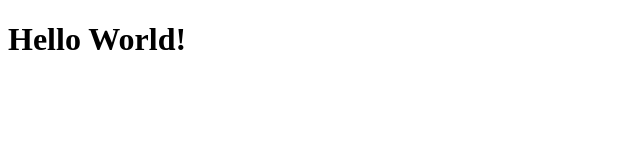
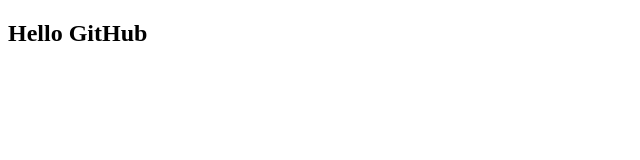
Before and after one commit to BytesHouse/lesson-08-github-part-2, a plain HTML site: page index.html in a window 1280 px wide. Shown: the whole page, without its empty margins (0-640 px from the left). Drawn offline with Linux system fonts and the light colour scheme.

Commit message:
second commit

```diff
--- a/index.html
+++ b/index.html
@@ -6,6 +6,6 @@
     <title>Git hub</title>
 </head>
 <body>
-    <h1>Hello World!</h1>
+    <h2>Hello GitHub</h2>
 </body>
 </html>
```
